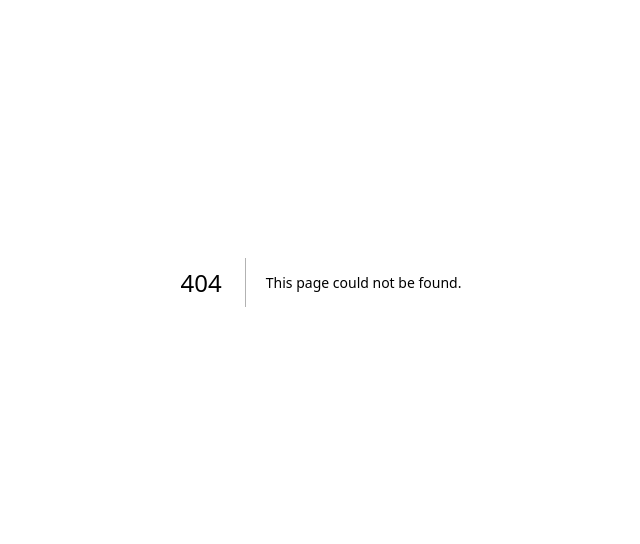
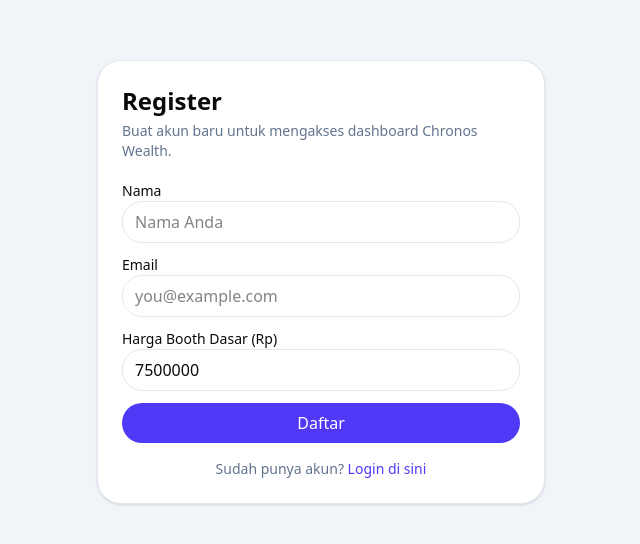
Before and after one commit to fajrijuanda/chronos-wealth, a Next.js app: page /register in a window 1280 px wide. Before the commit this address had no page. Shown: the part 118-662 px from the top of the page, without its empty margins (319-959 px from the left). Built offline with nearby package versions, Linux system fonts and the light colour scheme; no server answers.

Commit message:
feat: implement registration page with form validation and user creation

```diff
--- a/src/app/login/page.tsx
+++ b/src/app/login/page.tsx
@@ -1,4 +1,4 @@
-import { ensureAppUserByEmail } from "@/actions/collaboration";
+import { getAppUserByEmail } from "@/actions/collaboration";
 import { getSessionUserEmail, setSessionUserEmail } from "@/lib/auth-session";
 import { redirect } from "next/navigation";
 
@@ -24,7 +24,11 @@
     }
 
     try {
-      await ensureAppUserByEmail({ email });
+      const existingUser = await getAppUserByEmail(email);
+      if (!existingUser) {
+        redirect("/login?error=Account%20not%20found.%20Please%20register%20first");
+      }
+
       await setSessionUserEmail(email);
       redirect("/overview");
     } catch {
@@ -66,6 +70,13 @@
             Masuk
           </button>
         </form>
+
+        <p className="text-sm text-slate-500 dark:text-slate-400 mt-4 text-center">
+          Belum punya akun?{" "}
+          <a href="/register" className="text-indigo-600 hover:text-indigo-700 font-medium">
+            Daftar di sini
+          </a>
+        </p>
       </div>
     </div>
   );
--- /dev/null
+++ b/src/app/register/page.tsx
@@ -0,0 +1,131 @@
+import { ensureAppUserByEmail, getAppUserByEmail } from "@/actions/collaboration";
+import { getSessionUserEmail, setSessionUserEmail } from "@/lib/auth-session";
+import { redirect } from "next/navigation";
+
+export default async function RegisterPage({
+  searchParams,
+}: {
+  searchParams: Promise<{ [key: string]: string | string[] | undefined }>;
+}) {
+  const existingSession = await getSessionUserEmail();
+  if (existingSession) {
+    redirect("/overview");
+  }
+
+  const sp = await searchParams;
+  const errorMessage = typeof sp.error === "string" ? sp.error : null;
+
+  async function handleRegister(formData: FormData) {
+    "use server";
+
+    const email = String(formData.get("email") ?? "").trim().toLowerCase();
+    const displayName = String(formData.get("displayName") ?? "").trim();
+    const boothBasePrice = Number(formData.get("boothBasePrice") ?? 0);
+
+    if (!email || !email.includes("@")) {
+      redirect("/register?error=Please%20enter%20a%20valid%20email");
+    }
+
+    if (!displayName) {
+      redirect("/register?error=Please%20enter%20your%20name");
+    }
+
+    if (!Number.isFinite(boothBasePrice) || boothBasePrice <= 0) {
+      redirect("/register?error=Booth%20base%20price%20must%20be%20greater%20than%200");
+    }
+
+    try {
+      const existingUser = await getAppUserByEmail(email);
+      if (existingUser) {
+        redirect("/register?error=Email%20already%20registered.%20Please%20login");
+      }
+
+      await ensureAppUserByEmail({
+        email,
+        displayName,
+        boothBasePrice,
+      });
+
+      await setSessionUserEmail(email);
+      redirect("/overview");
+    } catch {
+      redirect("/register?error=Unable%20to%20register.%20Please%20try%20again");
+    }
+  }
+
+  return (
+    <div className="min-h-screen bg-slate-100 dark:bg-slate-950 flex items-center justify-center p-6">
+      <div className="w-full max-w-md rounded-2xl border border-slate-200 dark:border-slate-800 bg-white dark:bg-slate-900 p-6 shadow-sm">
+        <h1 className="text-2xl font-bold mb-1">Register</h1>
+        <p className="text-sm text-slate-500 dark:text-slate-400 mb-5">
+          Buat akun baru untuk mengakses dashboard Chronos Wealth.
+        </p>
+
+        {errorMessage && (
+          <div className="rounded-lg border border-rose-200 bg-rose-50 text-rose-700 px-3 py-2 text-sm mb-4">
+            {errorMessage}
+          </div>
+        )}
+
+        <form action={handleRegister} className="space-y-3">
+          <div>
+            <label htmlFor="register-name" className="block text-sm font-medium">
+              Nama
+            </label>
+            <input
+              id="register-name"
+              name="displayName"
+              type="text"
+              placeholder="Nama Anda"
+              required
+              className="w-full rounded-xl border border-slate-200 dark:border-slate-800 bg-white dark:bg-black/50 px-3 py-2"
+            />
+          </div>
+
+          <div>
+            <label htmlFor="register-email" className="block text-sm font-medium">
+              Email
+            </label>
+            <input
+              id="register-email"
+              name="email"
+              type="email"
+              placeholder="you@example.com"
+              required
+              className="w-full rounded-xl border border-slate-200 dark:border-slate-800 bg-white dark:bg-black/50 px-3 py-2"
+            />
+          </div>
+
+          <div>
+            <label htmlFor="register-booth-price" className="block text-sm font-medium">
+              Harga Booth Dasar (Rp)
+            </label>
+            <input
+              id="register-booth-price"
+              name="boothBasePrice"
+              type="number"
+              min={1}
+              defaultValue={7_500_000}
+              required
+              className="w-full rounded-xl border border-slate-200 dark:border-slate-800 bg-white dark:bg-black/50 px-3 py-2"
+            />
+          </div>
+
+          <button
+            type="submit"
+            className="w-full rounded-xl px-4 py-2 bg-indigo-600 text-white hover:bg-indigo-700"
+          >
+            Daftar
+          </button>
+        </form>
+
+        <p className="text-sm text-slate-500 dark:text-slate-400 mt-4 text-center">
+          Sudah punya akun?{" "}
+          <a href="/login" className="text-indigo-600 hover:text-indigo-700 font-medium">
+            Login di sini
+          </a>
+        </p>
+      </div>
+    </div>
+  );
+}
--- a/src/components/layout/Navbar.tsx
+++ b/src/components/layout/Navbar.tsx
@@ -1,8 +1,20 @@
-import { Bell, Search, User } from "lucide-react";
+import { Bell, LogOut, Search, User } from "lucide-react";
 import { Input } from "@/components/ui/input";
 import { Button } from "@/components/ui/button";
+import { clearSessionUserEmail, getSessionUserEmail } from "@/lib/auth-session";
+import { redirect } from "next/navigation";
 
-export function Navbar() {
+export async function Navbar() {
+    const sessionEmail = await getSessionUserEmail();
+    const sessionInitial = (sessionEmail?.trim().charAt(0) || "U").toUpperCase();
+
+    async function handleLogout() {
+        "use server";
+
+        await clearSessionUserEmail();
+        redirect("/login");
+    }
+
     return (
         <header className="sticky top-0 z-30 flex h-16 w-full items-center justify-between px-6 backdrop-blur-md bg-white/60 dark:bg-black/60 border-b border-white/20 shadow-sm">
             <div className="flex items-center gap-4 flex-1">
@@ -16,11 +28,28 @@
                 </div>
             </div>
             <div className="flex items-center gap-4">
+                <div className="hidden md:flex flex-col items-end leading-tight">
+                    <span className="text-[11px] text-slate-500 dark:text-slate-400">Logged in as</span>
+                    <span className="text-xs font-medium text-slate-700 dark:text-slate-200 max-w-44 truncate">
+                        {sessionEmail ?? "-"}
+                    </span>
+                </div>
+                <form action={handleLogout}>
+                    <Button
+                        type="submit"
+                        variant="outline"
+                        size="sm"
+                        className="rounded-full gap-2 border-slate-300 dark:border-slate-700"
+                    >
+                        <LogOut className="h-4 w-4" />
+                        Logout
+                    </Button>
+                </form>
                 <Button variant="ghost" size="icon" className="rounded-full hover:bg-slate-200/50 dark:hover:bg-slate-800/50">
                     <Bell className="h-5 w-5 text-slate-600 dark:text-slate-300" />
                 </Button>
-                <div className="h-9 w-9 bg-gradient-to-tr from-blue-600 to-indigo-400 rounded-full flex items-center justify-center shadow-md">
-                    <User className="h-5 w-5 text-white" />
+                <div className="h-9 w-9 bg-linear-to-tr from-blue-600 to-indigo-400 rounded-full flex items-center justify-center shadow-md text-white text-sm font-semibold">
+                    {sessionEmail ? sessionInitial : <User className="h-5 w-5 text-white" />}
                 </div>
             </div>
         </header>
```
